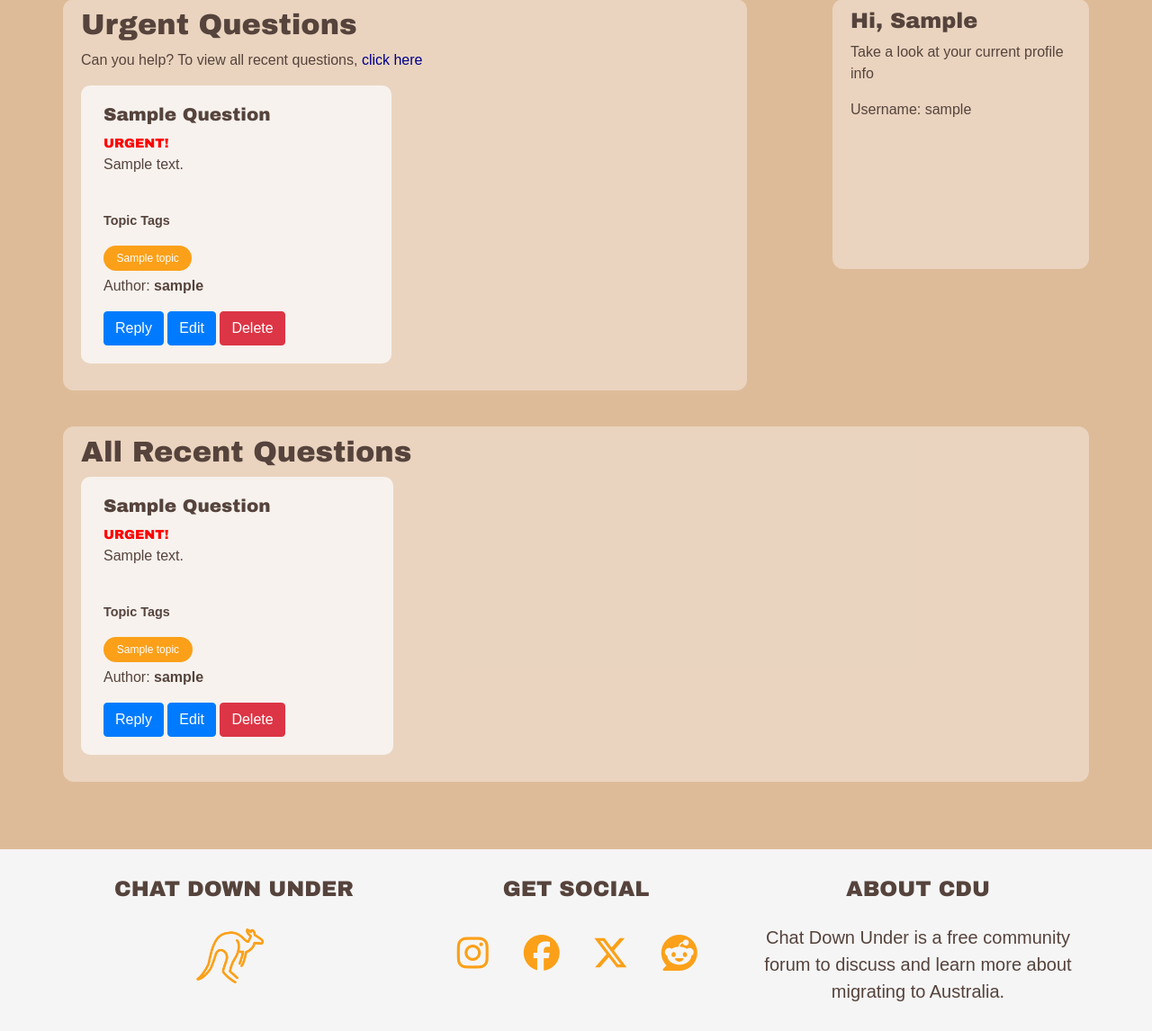
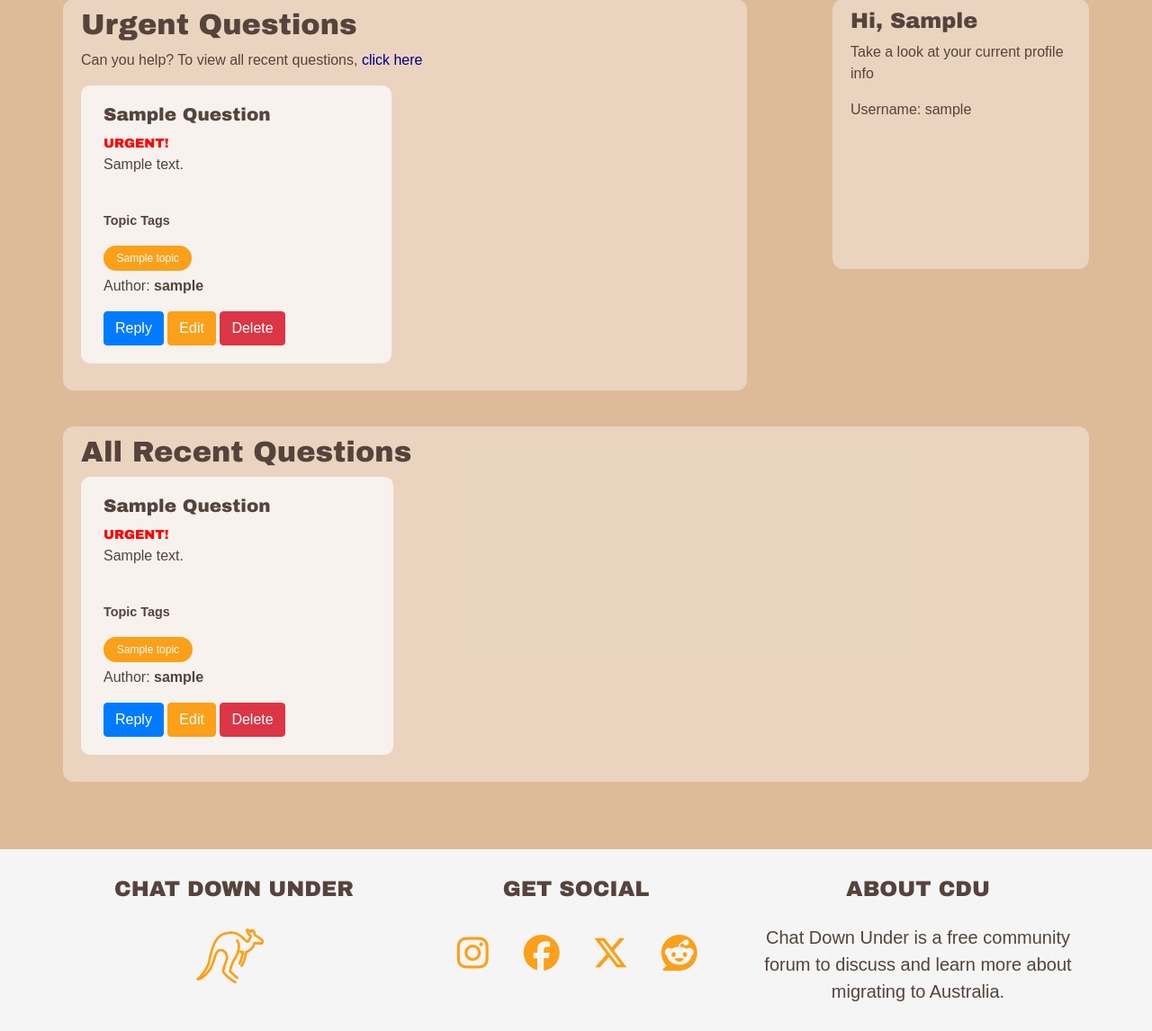
Before and after one commit to sdthomas91/chat-down-under-new, a Flask app: page / in a window 1280 px wide. Shown: the part 529-1675 px from the top of the page at 90% size. Run offline with Flask 3, Linux system fonts and the light colour scheme; a user stored in the database is signed in; tables that the repository leaves empty hold one stand-in row (values such as "Sample post"); some libraries are stand-ins or nearby versions.

Commit message:
adds styling to home page buttons for a more refined look and feel

```diff
--- a/downunder/static/css/style.css
+++ b/downunder/static/css/style.css
@@ -46,6 +46,19 @@ a {
   font-size: 2.5rem;
 }
 
+
+.btn-edit {
+  background-color: #fba018;
+  border-color: #fba018;
+}
+
+.btn-edit:active,
+.btn-edit:hover,
+.btn-edit:focus,
+.btn-adit:active:focus {
+  background-color: #e19015;
+  border-color: #e19015;
+}
 /* **** NAVBAR **** */
 .navbar,
 .bg-light,
--- a/downunder/templates/index.html
+++ b/downunder/templates/index.html
@@ -9,7 +9,7 @@
   <div class="row">
     <div class="col-12 {{'col-md-8' if current_user.is_authenticated else 'col-md-12' }} home-blocks question-container">
       <h2>Urgent Questions</h2>
-      <p>Can you help? To view all recent questions, <a href="">click here</a></p>
+      <p>Can you help? To view all recent questions, <a href="#recent">click here</a></p>
       {% if not current_user.is_authenticated %}
       <p><a href="{{url_for('login')}}">Log In</a> or <a href="{{url_for('sign_up')}}">Sign Up</a> to help answer questions and get involved in the conversation!</p>
       {% endif %}
@@ -46,7 +46,7 @@
             {% if current_user.is_authenticated %}
             <a class="btn btn-primary">Reply</a>
               {% if current_user.id == question.author_id %}
-              <a href="{{url_for('edit_question', question_id=question.id)}}" class="btn btn-primary">Edit</a>
+              <a href="{{url_for('edit_question', question_id=question.id)}}" class="btn btn-secondary btn-edit">Edit</a>
               <a class="btn btn-danger">Delete</a>
               {% endif %}
 
@@ -69,7 +69,7 @@
     {% endif %}
 
     <div class="col-12 home-blocks all-question-container">
-      <h2>All Recent Questions</h2>
+      <h2 id="recent">All Recent Questions</h2>
       {% if not current_user.is_authenticated %}
       <p>Can you help? <a href="{{url_for('login')}}">Log In</a> or <a href="{{url_for('sign_up')}}">Sign Up</a> to help answer questions and get involved in the conversation!</p>
       {% endif %}
@@ -104,7 +104,7 @@
             {% if current_user.is_authenticated %}
             <a class="btn btn-primary">Reply</a>
               {% if current_user.id == question.author_id %}
-              <a href="{{url_for('edit_question', question_id=question.id)}}" class="btn btn-primary">Edit</a>
+              <a href="{{url_for('edit_question', question_id=question.id)}}" class="btn btn-secondary btn-edit">Edit</a>
               <a class="btn btn-danger">Delete</a>
               {% endif %}
             {% endif %}
```
